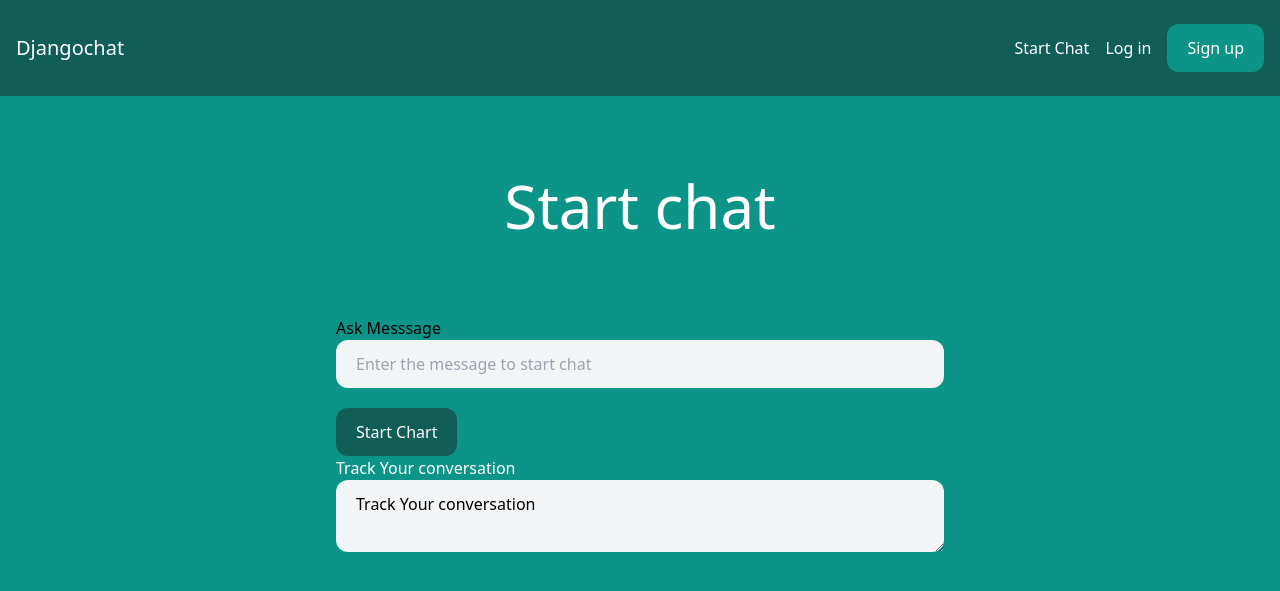
After one commit to meshackyegon/djangochat, a Django app: page /chat/ in a window 1280 px wide. The commit adds this page. Shown: the top 591 px of the page. Run offline with Django 4.2, Linux system fonts and the light colour scheme; some libraries are stand-ins or nearby versions.

Commit message:
BranchChat

```diff
--- a/core/templates/core/base.html
+++ b/core/templates/core/base.html
@@ -29,6 +29,7 @@
 
                     <a href="/logout/" class="px-5 py-3 rounded-xl text-white bg-teal-600 hover:bg-teal-700">Log out</a>
                 {% else %}
+                    <a href="/chat/" class="text-white hover:text-gray-200">Start Chat</a>
                     <a href="/login/" class="text-white hover:text-gray-200">Log in</a>
 
                     <a href="/signup/" class="px-5 py-3 rounded-xl text-white bg-teal-600 hover:bg-teal-700">Sign up</a>
--- /dev/null
+++ b/core/templates/core/chat.html
@@ -0,0 +1,23 @@
+{% extends 'core/base.html' %}
+
+{% block title %}Chat | {% endblock %}
+
+{% block content %}
+<div class="p-10 lg:p-20 text-center">
+    <h1 class="text-3xl lg:text-6xl text-white">Start chat</h1>
+</div>
+
+<form method="post" action="." class="lg:w-2/4 px-4 mx-auto">
+    {% csrf_token %}
+    <div class="mb-5">
+        <label class="text-black">Ask Messsage</label>
+        <input type="text" name="message" placeholder="Enter the message to start chat" class="w-full px-5 py-3 rounded-xl bg-gray-100 border-none focus:outline-none focus:bg-gray-200">
+    </div>
+
+    <button class="px-5 py-3 rounded-xl text-white bg-teal-800 hover:bg-teal-700">Start Chart</button>
+</form>
+<div class="mb-5 lg:w-2/4 px-4 mx-auto">
+<label class="text-white">Track Your conversation</label>
+<textarea class="w-full px-5 py-3 rounded-xl bg-gray-100 border-none focus:outline-none focus:bg-gray-200">Track Your conversation</textarea>
+</div>
+{% endblock %}
--- a/core/urls.py
+++ b/core/urls.py
@@ -7,5 +7,6 @@ urlpatterns = [
     path('', views.frontpage, name='frontpage'),
     path('signup/', views.signup, name='signup'),
     path('login/', auth_views.LoginView.as_view(template_name='core/login.html'), name='login'),
+    path('chat/', views.chat, name='chat'),
     path('logout/', auth_views.LogoutView.as_view(), name='logout'),
 ]
--- a/core/views.py
+++ b/core/views.py
@@ -5,6 +5,8 @@ from .forms import SignUpForm
 
 def frontpage(request):
     return render(request, 'core/frontpage.html')
+def chat(request):
+    return render(request, 'core/chat.html')
 
 def signup(request):
     if request.method == 'POST':
--- a/room/templates/room/rooms.html
+++ b/room/templates/room/rooms.html
@@ -11,9 +11,9 @@
     {% for room in rooms %}
         <div class="w-full lg:w-1/4 px-3 py-3">
             <div class="p-4 bg-white shadow rounded-xl text-center">
-                <h2 class="mb-5 text-2xl font-semibold">{{ room.name }}</h2>
+                <h2 class="mb-5 text-2xl font-semibold">{{ room.message_body }}</h2>
 
-                <a href="{% url 'room' room.slug %}" class="px-5 py-3 block rounded-xl text-white bg-teal-600 hover:bg-teal-700">Join</a>
+                <a href="{% url 'room' room.user_id %}" class="px-5 py-3 block rounded-xl text-white bg-teal-600 hover:bg-teal-700">Join</a>
             </div>
         </div>
     {% endfor %}
--- a/room/urls.py
+++ b/room/urls.py
@@ -4,5 +4,6 @@ from . import views
 
 urlpatterns = [
     path('', views.rooms, name='rooms'),
-    path('<slug:slug>/', views.room, name='room'),
+    path('user_id/<user_id>/', views.room, name='room'),
+    path('messages/',views.messages,name='messages'),
 ]
```
Also changed, not shown: djangochat/settings.py (+0 -12 lines), room/admin.py (+36 -1 lines), room/models.py (+7 -0 lines), room/templates/room/messages.html (added, +15 -0 lines), room/templates/room/room.html (+10 -8 lines), room/views.py (+10 -5 lines), db.sqlite3, room/migrations/0001_initial.py, room/migrations/0002_message.py (deleted).
